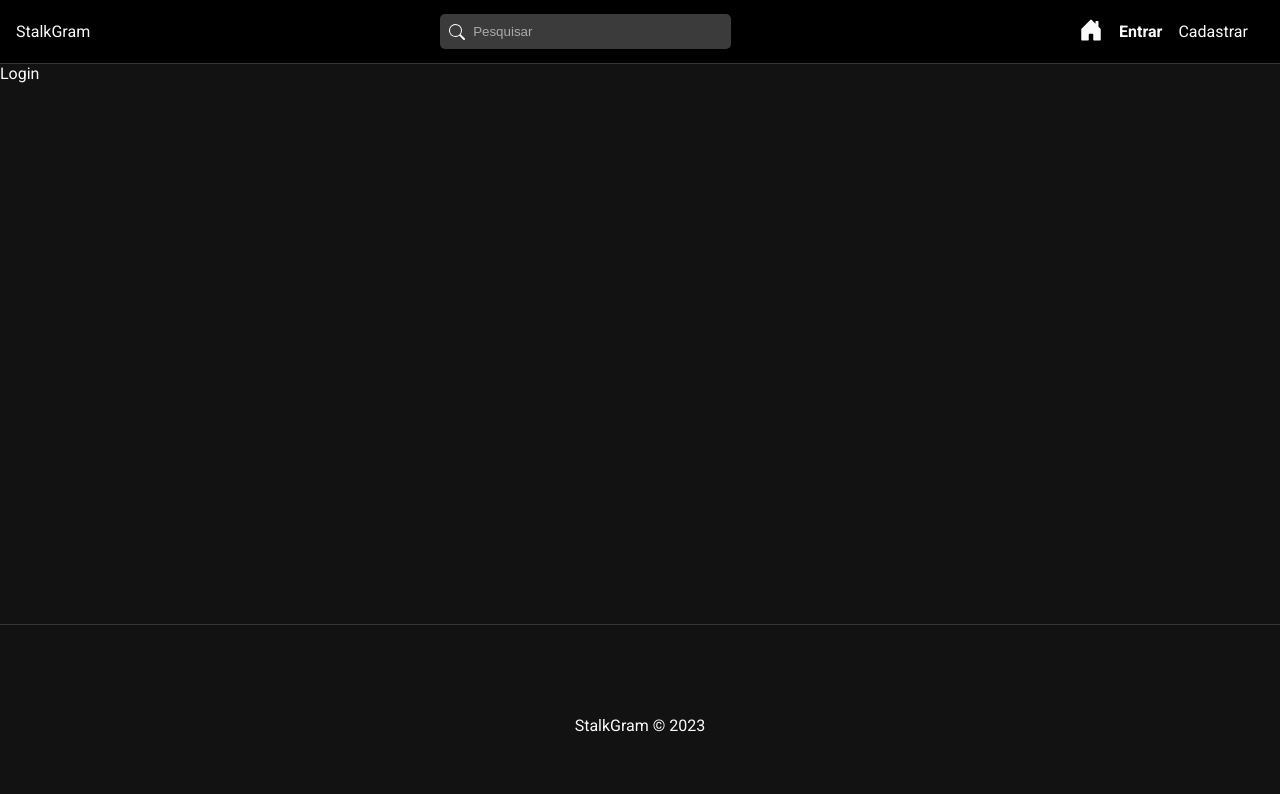
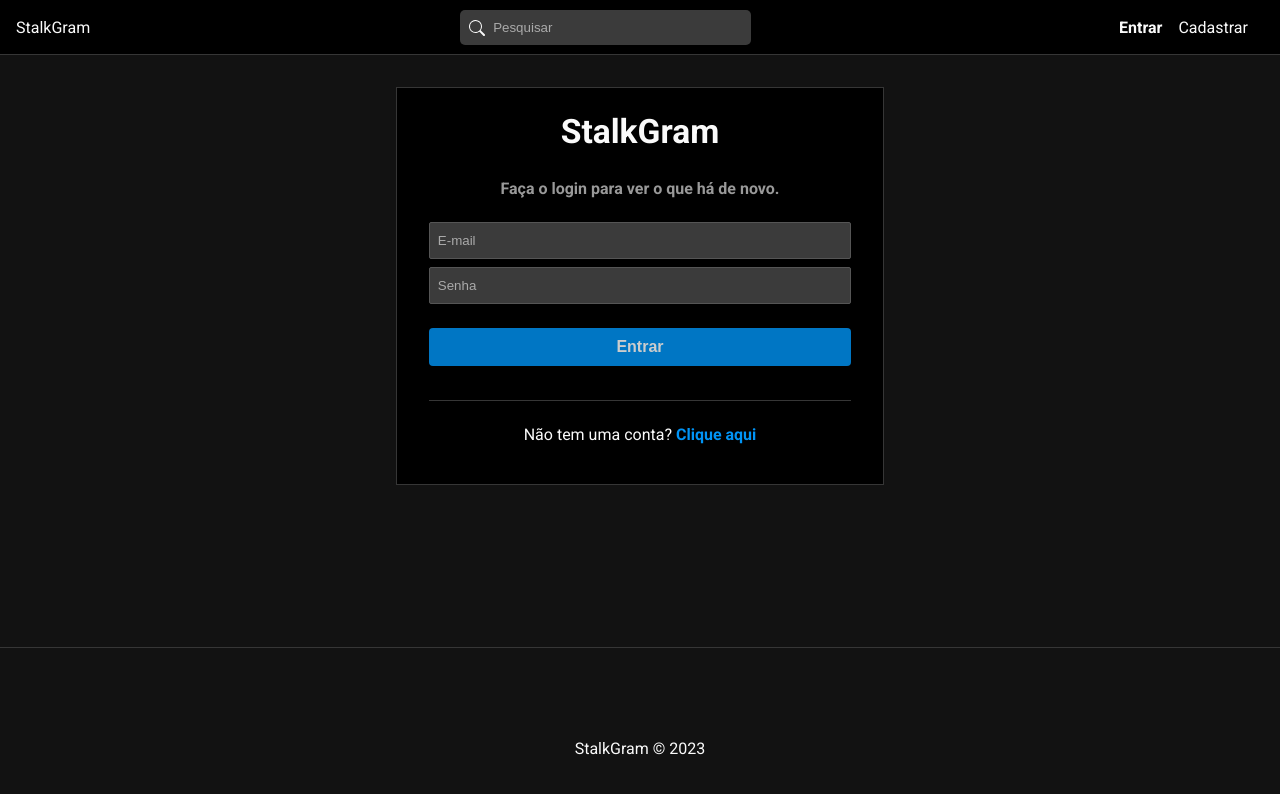
Before and after one commit to renatoalvesrdev/StalkGram, a React (Create React App) app in the folder frontend/: page /login in a window 1280 px wide. Shown: the top 794 px of the page. Built offline with nearby package versions, Linux system fonts and the light colour scheme.

Commit message:
Creation of validation message components, and login and logout functionality.

```diff
--- a/frontend/src/App.js
+++ b/frontend/src/App.js
@@ -2,6 +2,9 @@
 
 //Router
 import {BrowserRouter, Routes, Route, Navigate} from 'react-router-dom'
+
+//hooks
+import { useAuth } from './hooks/useAuth'
 
 // components
 import Navbar from './components/Navbar';
@@ -13,15 +16,30 @@
 import Register from './pages/Auth/Register';
 
 function App() {
+  const {auth, loading} = useAuth()
+
+  if (loading) {
+    return <p>Carregando...</p>
+  }
+
   return (
     <div className="App">
       <BrowserRouter>
         <Navbar/>
         <div className="container">
           <Routes>
-            <Route path="/" element={<Home/>}/>
-            <Route path="/login" element={<Login/>}/>
-            <Route path="/Register" element={<Register/>}/>
+            <Route
+              path="/"
+              element={auth ? <Home /> : <Navigate to="/login" />}
+            />
+            <Route
+              path="/login"
+              element={!auth ? <Login /> : <Navigate to="/" />}
+            />
+            <Route
+              path="/Register"
+              element={!auth ? <Register /> : <Navigate to="/" />}
+            />
           </Routes>
         </div>
         <Footer/>
--- /dev/null
+++ b/frontend/src/components/Message.css
@@ -0,0 +1,21 @@
+.message {
+    border-radius: 5px;
+    padding: 5px 10px;
+    margin: 0;
+    display: flex;
+    justify-content: center;
+    align-items: center;
+    border: 1px solid #000;
+}
+
+.message.error {
+    color: #721c24;
+    background-color: #f8d7da;
+    border: #f5c6cb;
+}
+
+.message.success {
+    color: #155724;
+    background-color: #d4edda;
+    border-color: #c3e6cb;
+}
--- /dev/null
+++ b/frontend/src/components/Message.js
@@ -0,0 +1,11 @@
+import './Message.css'
+
+const Message = ({msg, type}) => {
+  return (
+    <div className={`message ${type}`}>
+        <p>{msg}</p>
+    </div>
+  )
+}
+
+export default Message
--- a/frontend/src/components/Navbar.js
+++ b/frontend/src/components/Navbar.js
@@ -5,11 +5,33 @@
 import {
     BsSearch,
     BsHouseDoorFill,
-    BsFillPerson,
+    BsFillPersonFill,
     BsFillCameraFill
 } from 'react-icons/bs'
 
+//hooks
+import { useState } from 'react'
+import { useAuth } from '../hooks/useAuth'
+import { useDispatch, useSelector } from 'react-redux'
+import { useNavigate } from 'react-router-dom'
+
+//Redux
+import {logout, reset} from '../slices/authSlice'
+
 const Navbar = () => {
+    const  { auth } = useAuth()
+    const { user } = useSelector((state) => state.auth)
+
+    const navigate = useNavigate()
+    const dispatch = useDispatch()
+
+    const handleLogout = () => {
+        dispatch(logout())
+        dispatch(reset())
+
+        navigate("/login")
+    }
+
   return (
       <nav id="nav">
         <Link to="/">StalkGram</Link>
@@ -18,17 +40,40 @@
             <input type="text" placeholder="Pesquisar" />
         </form>
         <ul id="nav-links">
+            {auth ? (
+                <>
                     <li>
                     <NavLink to="/">
                         <BsHouseDoorFill />
                     </NavLink>
                     </li>
+                    {user && (
+                        <li>
+                            <NavLink to={`/users/${user._id}`}>
+                                <BsFillCameraFill />
+                            </NavLink>
+                        </li>
+                    )}
+                    <li>
+                        <NavLink to="/profile">
+                            <BsFillPersonFill />
+                        </NavLink>
+                    </li>
+                    <li>
+                        <span onClick={handleLogout}>Sair</span>
+                    </li>
+                </>
+            ) : (
+                <>
                     <li>
                 <NavLink to="/login">Entrar</NavLink>
                     </li>
                     <li>
                 <NavLink to="/register">Cadastrar</NavLink>
                     </li>
+                </>
+            )}
+
         </ul>
       </nav>
   )
--- /dev/null
+++ b/frontend/src/hooks/useAuth.js
@@ -0,0 +1,23 @@
+import { useState, useEffect } from 'react'
+import { useSelector } from 'react-redux'
+
+export const useAuth = () => {
+
+    const {user} = useSelector((state) => state.auth)
+
+    const [auth, setAuth] = useState(false)
+    const [loading, setLoading] = useState(true)
+
+    useEffect(() => {
+        if(user) {
+            setAuth(true)
+        } else {
+            setAuth(false)
+        }
+
+        setLoading(false)
+
+    }, [user])
+
+    return  {auth, loading}
+}
--- a/frontend/src/pages/Auth/Login.js
+++ b/frontend/src/pages/Auth/Login.js
@@ -1,8 +1,66 @@
 import "./Auth.css"
 
+// Components
+import { Link } from 'react-router-dom'
+import Message from "../../components/Message"
+
+//hooks
+import { useEffect, useState } from 'react'
+import { useSelector, useDispatch } from 'react-redux'
+
+//redux
+import {login, reset} from '../../slices/authSlice'
+
 const Login = () => {
+
+  const [email, setEmail] = useState("")
+  const [password, setPassword] = useState("")
+
+  const dispatch = useDispatch()
+
+  const {loading, error} = useSelector((state) => state.auth)
+
+  const handleSubmit = (e) => {
+    e.preventDefault()
+
+    const user = {
+      email,
+      password,
+    }
+
+    dispatch(login(user))
+  }
+
+  // Clean all auth states
+  useEffect(() => {
+    dispatch(reset())
+  }, [dispatch])
+
   return (
-    <div>Login</div>
+    <div id="login">
+      <h2>StalkGram</h2>
+      <p className="subtitle">
+        Faça o login para ver o que há de novo.
+      </p>
+      <form onSubmit={handleSubmit}>
+        <input
+          type="text"
+          placeholder="E-mail"
+          onChange={(e) => setEmail(e.target.value)}
+          value={email || ""}
+          />
+        <input
+          type="password"
+          placeholder="Senha"
+          onChange={(e) => setPassword(e.target.value)}
+          value={password}
+          />
+      {!loading && <input type="submit" value="Entrar"/>}
+      {loading && <input type="submit" value="Aguarde..." disabled />}
+      {error && <Message msg={error} type="error"/>}
+      </form>
+      <p>Não tem uma conta? <Link to="/register">Clique aqui</Link></p>
+    </div>
   )
 }
 
--- a/frontend/src/pages/Auth/Register.js
+++ b/frontend/src/pages/Auth/Register.js
@@ -2,6 +2,7 @@
 
 // Components
 import {Link} from 'react-router-dom'
+import Message from '../../components/Message'
 
 //hooks
 import { useState, useEffect } from "react";
@@ -20,10 +21,6 @@
   const dispatch = useDispatch()
 
   const { loading, error } = useSelector((state) => state.auth)
-
-
-
-
 
   const handleSubmit = (e) => {
     e.preventDefault();
@@ -74,7 +71,9 @@
              setConfirmPassword(e.target.value)}
              value={confirmPassword || ""}
       />
-      <input type="submit" value="Cadastrar" />
+      {!loading && <input type="submit" value="Cadastrar"/>}
+      {loading && <input type="submit" value="Aguarde..." disabled />}
+      {error && <Message msg={error} type="error"/>}
     </form>
     <p>
       Já tem conta? <Link to="/login">Clique aqui.</Link>
--- a/frontend/src/services/authService.js
+++ b/frontend/src/services/authService.js
@@ -6,15 +6,41 @@
     const config = requestConfig("POST", data)
 
     try {
-
         const res = await fetch(api + "/users/register", config)
             .then((res) => res.json())
             .catch((err) => err)
 
         if(res) {
-            localStorage.setItem("user", JSON.stringfy(res))
+            localStorage.setItem("user", JSON.stringify(res))
         }
 
+        return res
+    } catch (error) {
+        console.log(error)
+    }
+}
+
+// Logout an user
+const logout = () => {
+    localStorage.removeItem("user")
+}
+
+// Sign in an user
+const login = async(data) => {
+
+    const config = requestConfig("POST", data)
+
+    try {
+
+        const res = await fetch(api + "/users/login", config)
+            .then((res) => res.json())
+            .catch((err) => err)
+
+        if(res._id) {
+            localStorage.setItem("user", JSON.stringify(res))
+        }
+
+        return res
     } catch (error) {
         console.log(error)
     }
@@ -22,6 +48,8 @@
 
 const authService = {
     register,
+    logout,
+    login
 }
 
 export default authService
--- a/frontend/src/slices/authSlice.js
+++ b/frontend/src/slices/authSlice.js
@@ -11,7 +11,7 @@
 };
 
 // Register an user and sign in
-export const register = createAsyncThunk(
+    export const register = createAsyncThunk(
     "auth/register",
     async (user, thunkAPI) => {
 
@@ -25,6 +25,25 @@
         return data
     })
 
+    // sign in an user
+    export const login = createAsyncThunk("auth/login",
+        async(user, thunkAPI) => {
+            const data = await authService.login(user)
+
+            //check for error
+            if(data.errors) {
+                return thunkAPI.rejectWithValue(data.errors[0])
+            }
+
+            return data
+        }
+    )
+
+    // Logout an user
+    export const logout = createAsyncThunk("auth/logout", async () => {
+        await authService.logout()
+    })
+
     export const authSlice = createSlice({
         name: "auth",
         initialState,
@@ -36,7 +55,8 @@
             },
         },
         extraReducers: (builder) => {
-            builder.addCase(register.pending, (state) => {
+            builder
+            .addCase(register.pending, (state) => {
                 state.loading = true
                 state.error = false
             })
@@ -51,6 +71,27 @@
                 state.error = action.payload
                 state.user = null
             })
+            .addCase(logout.fulfilled, (state, action) => {
+                state.loading = false
+                state.success = false
+                state.error = null
+                state.user = null
+            })
+            .addCase(login.pending, (state) => {
+                state.loading = true
+                state.error = false
+            })
+            .addCase(login.fulfilled, (state, action) => {
+                state.loading = false
+                state.success = true
+                state.error = null
+                state.user = action.payload
+            })
+            .addCase(login.rejected, (state, action) => {
+                state.loading = false
+                state.error = action.payload
+                state.user = null
+            })
         },
     })
 
```
Also changed, not shown: 1 other file (tests, documents, lock files or other folders). Lines whose indentation alone changed are shown as unchanged.
